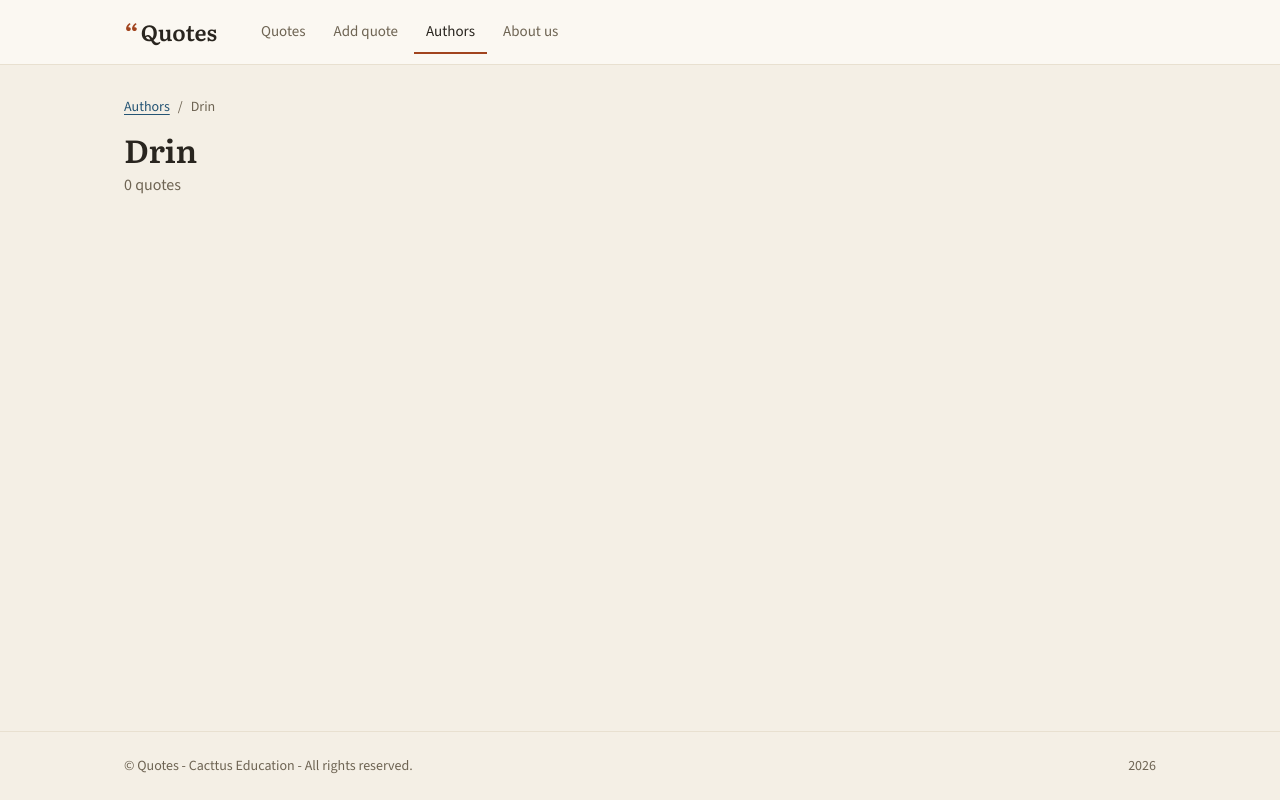
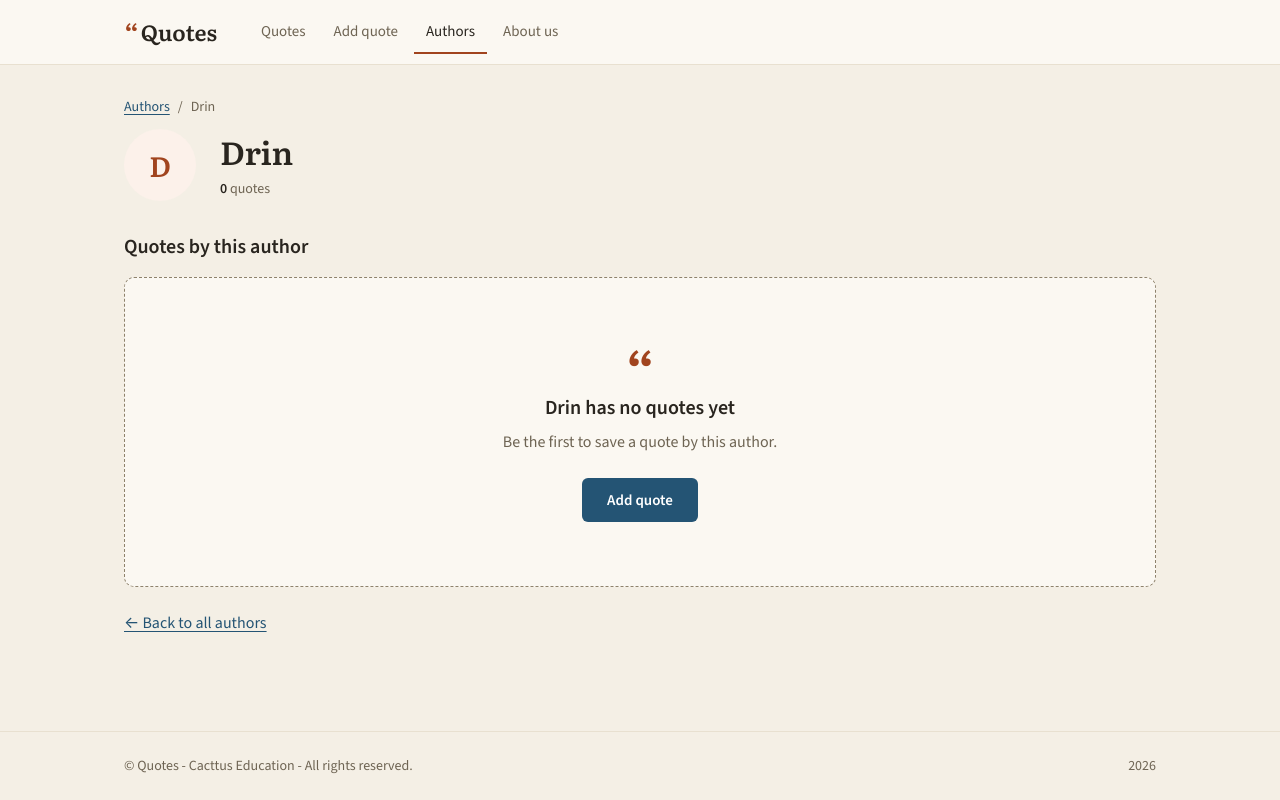
Before and after one commit to jonkursani/ueb-hello, a Spring Boot app: page /pages/authors/4 in a window 1280 px wide. Run offline with Spring Boot 4, Linux system fonts and the light colour scheme; data comes from the database, SQL or seed files in the repository; tables that the repository leaves empty hold one stand-in row (values such as "Sample post").

Commit message:
enhance author and authors pages with improved layout; add quote display cards and empty state message

```diff
--- a/src/main/resources/templates/author.html
+++ b/src/main/resources/templates/author.html
@@ -13,19 +13,44 @@
         <span th:text="${author.name}">Author</span>
     </nav>
 
-    <div class="page-head">
-        <div>
-            <h1 class="page-title" th:text="${author.name}">Author</h1>
-            <p class="page-sub" th:text="${author.quotes.size()} + ' quotes'">0 quotes</p>
+    <div class="page-head" style="align-items: center">
+        <div class="author-head">
+            <span class="monogram" aria-hidden="true"
+                  th:text="${#strings.isEmpty(author.name)} ? '?' : ${#strings.substring(author.name, 0, 1)}">A</span>
+            <div>
+                <h1 class="page-title" th:text="${author.name}">Author</h1>
+                <div class="meta-list"><span><b th:text="${author.quotes.size()}">0</b> quotes</span></div>
+            </div>
         </div>
     </div>
 
+    <h2 class="section-title" style="margin: 32px 0 16px">Quotes by this author</h2>
+
     <!-- author.quotes: lista me mappedBy, ngarkohet kur template-i e prek -->
-    <ul>
-        <li th:each="q : ${author.quotes}">
-            <a th:href="@{/pages/quotes/{id}(id=${q.id})}" th:text="${q.text}">Quote</a>
-        </li>
-    </ul>
+    <div class="card-grid" th:unless="${author.quotes.isEmpty()}">
+        <figure class="quote-card" th:each="q : ${author.quotes}">
+            <span class="quote-card__mark" aria-hidden="true">“</span>
+            <blockquote class="quote-card__text">
+                <a th:href="@{/pages/quotes/{id}(id=${q.id})}" th:text="${q.text}"
+                   style="color: inherit; text-decoration: none">Quote</a>
+            </blockquote>
+            <figcaption th:if="${q.year != null}">
+                <div class="quote-card__meta"><span th:text="'Year ' + ${q.year}">Year</span></div>
+            </figcaption>
+            <div class="quote-card__actions">
+                <a class="btn btn--secondary btn--sm" th:href="@{/pages/quotes/{id}/edit(id=${q.id})}">Edit</a>
+            </div>
+        </figure>
+    </div>
+
+    <div class="empty-state" th:if="${author.quotes.isEmpty()}">
+        <div class="empty-state__mark" aria-hidden="true">“</div>
+        <h2 th:text="${author.name} + ' has no quotes yet'">Author has no quotes yet</h2>
+        <p>Be the first to save a quote by this author.</p>
+        <a class="btn btn--primary" th:href="@{/pages/quotes/new}">Add quote</a>
+    </div>
+
+    <p style="margin-top: 24px"><a th:href="@{/pages/authors}">← Back to all authors</a></p>
 </main>
 </body>
 </html>
```
Also changed, not shown: src/main/resources/templates/authors.html (+14 -7 lines).
